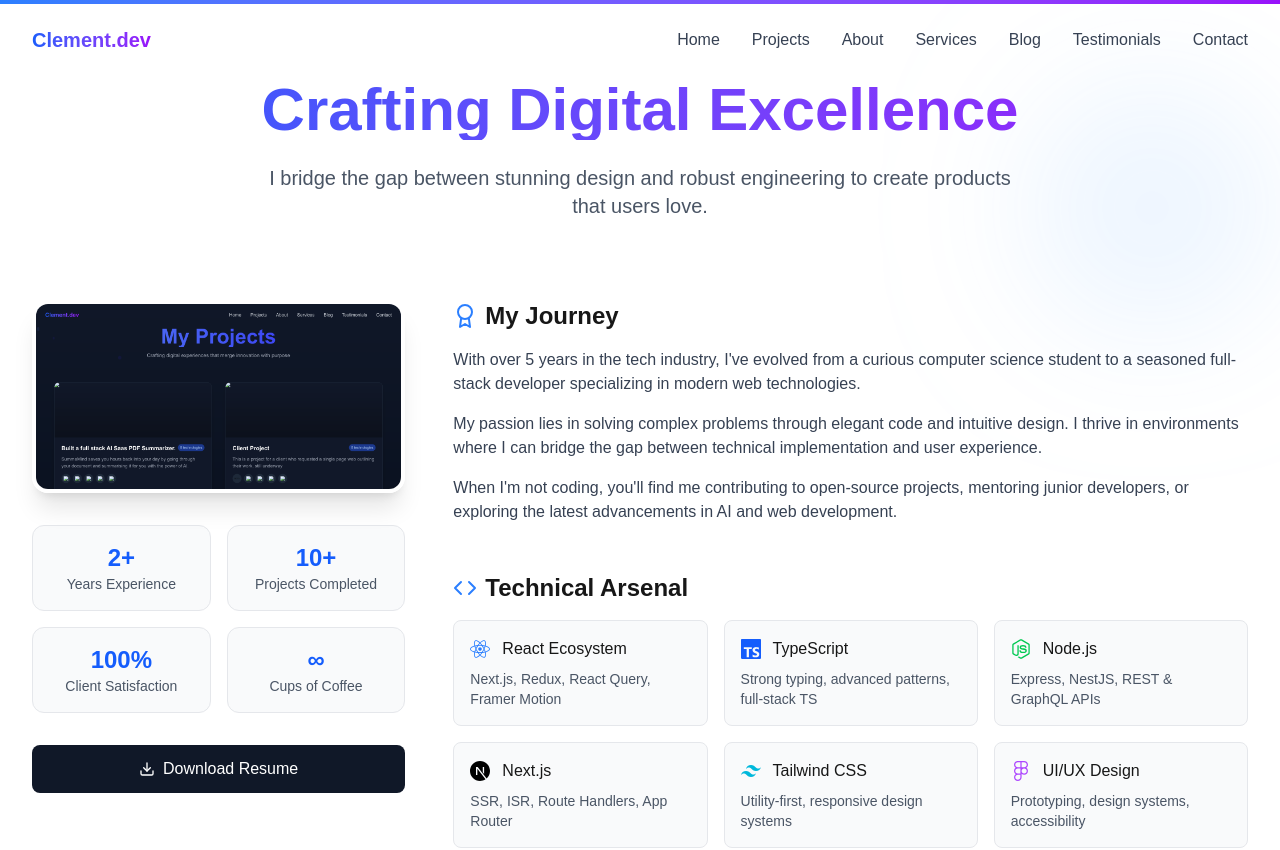
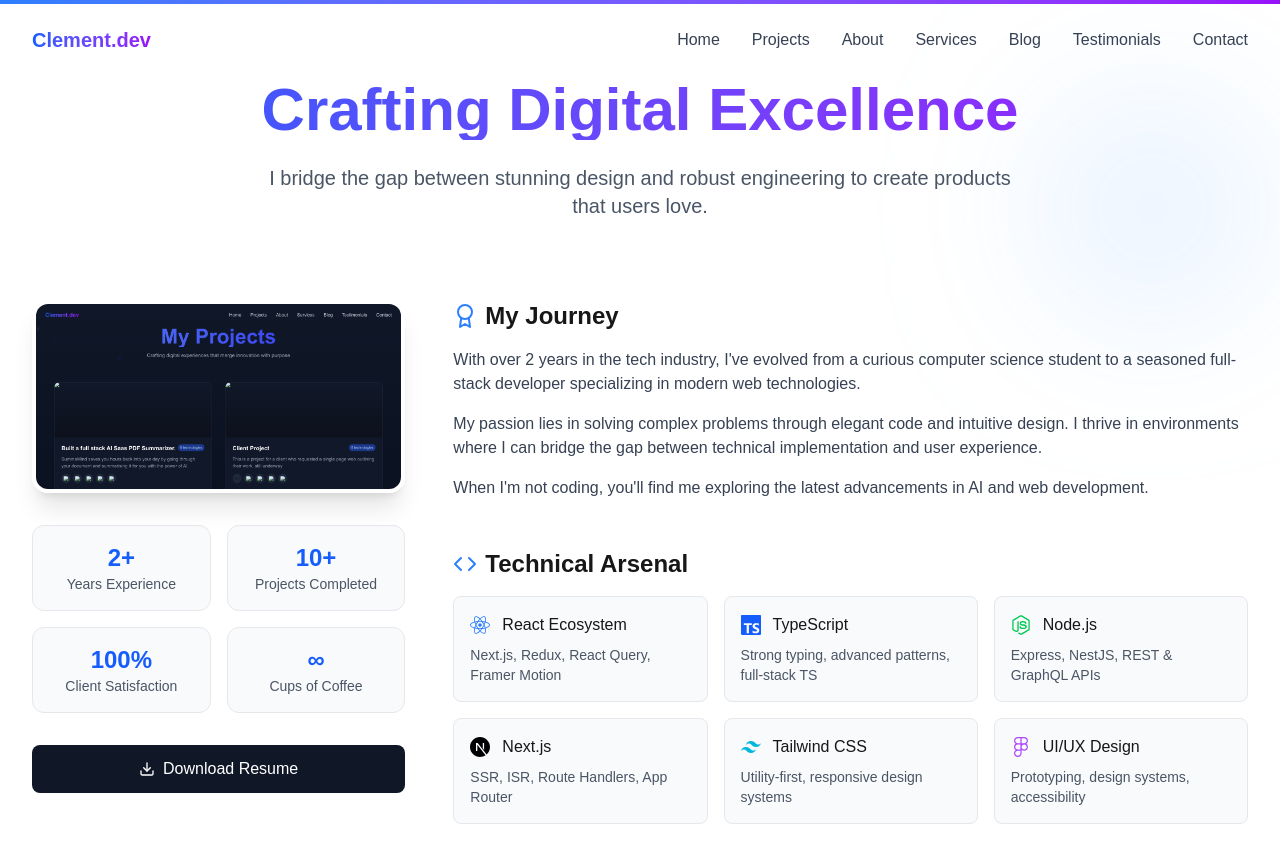
Before and after one commit to ClementJele/personalPortfolio, a Next.js app: page /about in a window 1280 px wide. Shown: the top 850 px of the page. Built offline with nearby package versions, Linux system fonts and the light colour scheme.

Commit message:
Refactor about page content

```diff
--- a/app/(sections)/about/Main.tsx
+++ b/app/(sections)/about/Main.tsx
@@ -142,7 +142,7 @@
               </h2>
               <div className="space-y-4 text-gray-700 dark:text-gray-300">
                 <p>
-                  With over 5 years in the tech industry, I&apos;ve evolved from
+                  With over 2 years in the tech industry, I&apos;ve evolved from
                   a curious computer science student to a seasoned full-stack
                   developer specializing in modern web technologies.
                 </p>
@@ -153,9 +153,8 @@
                   experience.
                 </p>
                 <p>
-                  When I&apos;m not coding, you&apos;ll find me contributing to
-                  open-source projects, mentoring junior developers, or
-                  exploring the latest advancements in AI and web development.
+                  When I&apos;m not coding, you&apos;ll find me exploring the
+                  latest advancements in AI and web development.
                 </p>
               </div>
             </motion.div>
```
